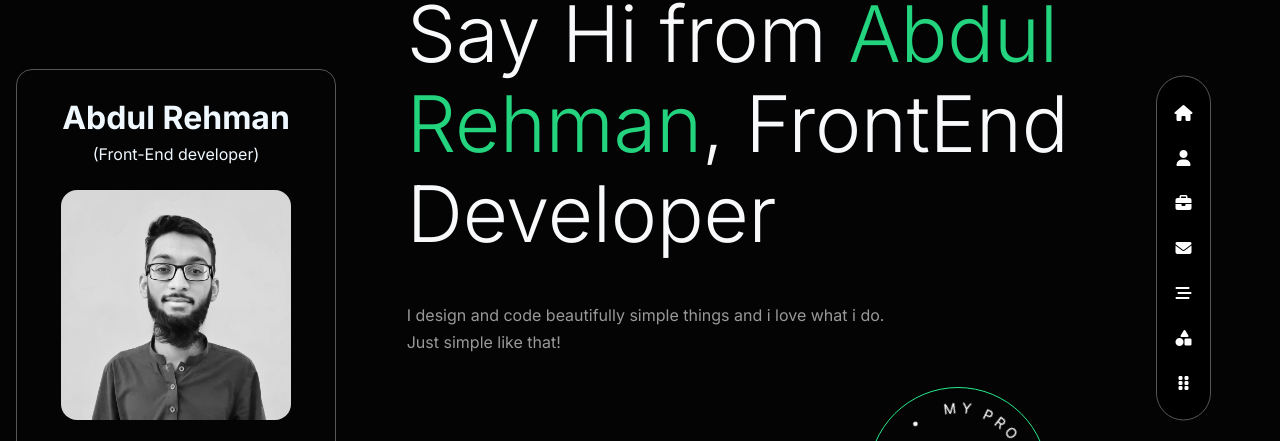
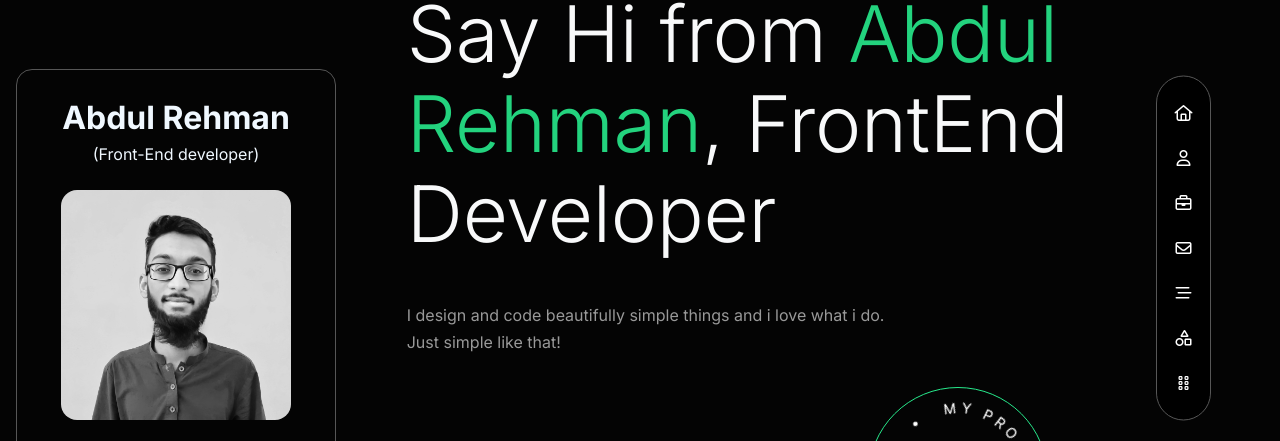
Before and after one commit to abdulrehmankz1/personal-portfolio, a React (Create React App) app: page / in a window 1280 px wide. Shown: the part 152-593 px from the top of the page. Built offline with nearby package versions, Linux system fonts and the light colour scheme.

Commit message:
change icon in menubar section

```diff
--- a/src/components/MenuBar.jsx
+++ b/src/components/MenuBar.jsx
@@ -7,43 +7,43 @@ function MenuBar() {
       <ul className="menu scroll-nav d-flex">
         <li className="tip">
           <Link to="home" smooth={true} duration={500}>
-            <i className="fa-solid fa-house"></i>
+            <i className="fa-thin fa-house"></i>
             <span className="tooltiptext">home</span>
           </Link>
         </li>
         <li className="tip">
           <Link to="about" smooth={true} duration={500}>
-            <i className="fa-solid fa-user"></i>
+            <i className="fa-thin fa-user"></i>
             <span className="tooltiptext">about</span>
           </Link>
         </li>
         <li className="tip">
           <Link to="resume" smooth={true} duration={500}>
-            <i className="fa-solid fa-briefcase"></i>
+            <i className="fa-thin fa-briefcase"></i>
             <span className="tooltiptext">resume</span>
           </Link>
         </li>
         <li className="tip">
           <Link to="services" smooth={true} duration={500}>
-            <i className="fa-solid fa-envelope"></i>
+            <i className="fa-thin fa-envelope"></i>
             <span className="tooltiptext">services</span>
           </Link>
         </li>
         <li className="tip">
           <Link to="skills" smooth={true} duration={500}>
-            <i className="fa-solid fa-bars-staggered"></i>
+            <i className="fa-thin fa-bars-staggered"></i>
             <span className="tooltiptext">skills</span>
           </Link>
         </li>
         <li className="tip">
           <Link to="portfolio" smooth={true} duration={500}>
-            <i className="fa-solid fa-shapes"></i>
+            <i className="fa-thin fa-shapes"></i>
             <span className="tooltiptext">portfolio</span>
           </Link>
         </li>
         <li className="tip">
           <Link to="contact" smooth={true} duration={500}>
-            <i className="fa-solid fa-grip-vertical"></i>
+            <i className="fa-thin fa-grip-vertical"></i>
             <span className="tooltiptext">Contact</span>
           </Link>
         </li>
```
